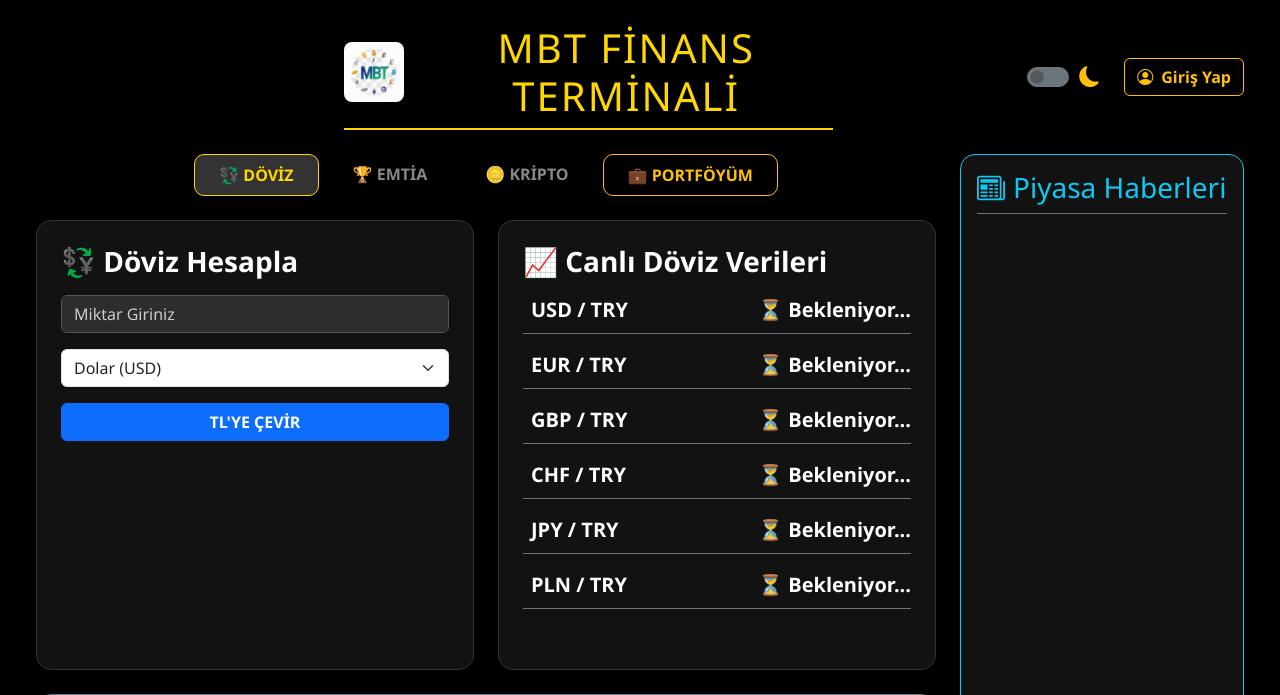
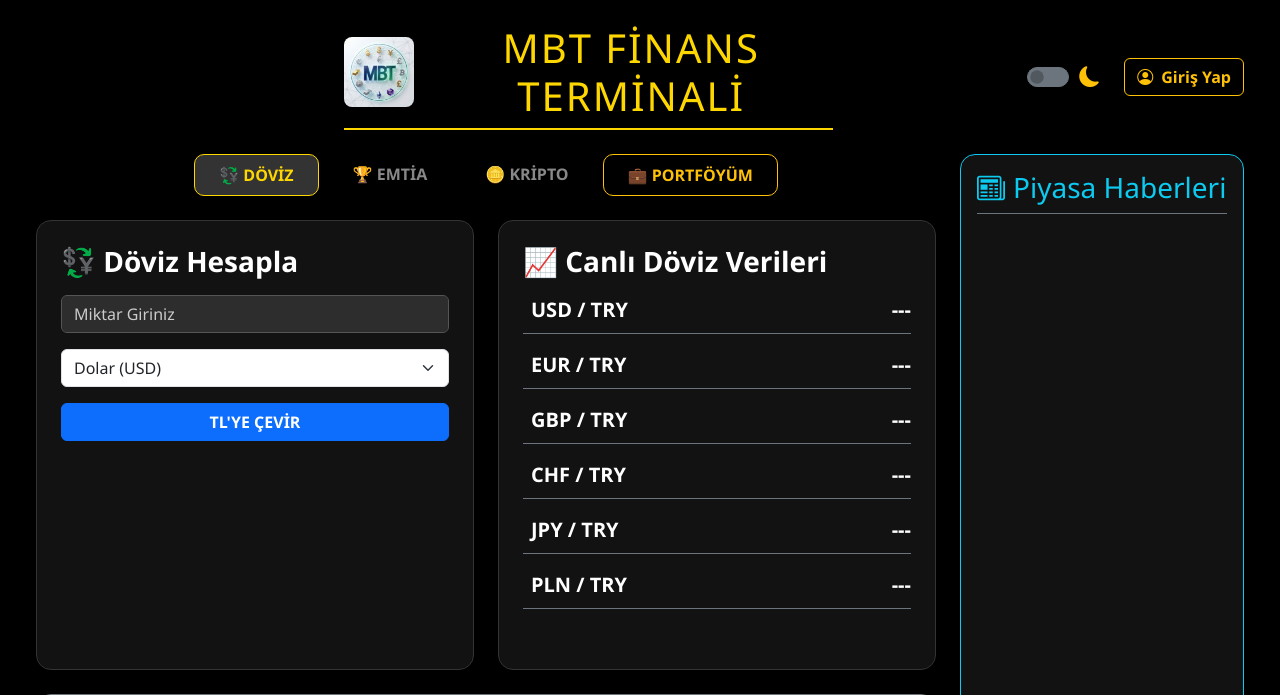
Before and after one commit to BerkayToluc/doviz-projem, a Flask app: page / in a window 1280 px wide. Shown: the top 695 px of the page. Run offline with Flask 3, Linux system fonts and the light colour scheme; parts of the project's set-up code (start-up, migrations or seed data) failed here and were passed over; some libraries are stand-ins or nearby versions.

Commit message:
Hata Düzeltmeleri Yapıldı ve Yeni Logo

```diff
--- a/app.py
+++ b/app.py
@@ -1,4 +1,5 @@
 import os
+import time
 import requests
 from flask import Flask, render_template, jsonify
 from bs4 import BeautifulSoup
@@ -11,12 +12,17 @@ SUPABASE_URL="https://ebyinbdxwjyhcmivtluq.supabase.co"
 SUPABASE_KEY = "ebyinbdxwjyhcmivtluq"
 supabase: Client = create_client(SUPABASE_URL, SUPABASE_KEY)
 
-ISTEK_ZAMAN_ASIMI = 5
+# --- SİSTEM AYARLARI ---
+ISTEK_ZAMAN_ASIMI = 4 # Dış siteleri bekleme süresini 4 saniyeye çektik ki sunucu tıkanmasın
 VARSAYILAN_PORT = 5000
 VERI_YUKLENIYOR = "..."
 VERI_YOK = "---"
 HTTP_BASARILI = 200
 DUSUK_FIYATLI_SEMBOLLER = ["DOGEUSDT", "XRPUSDT"]
+
+# --- AKILLI ÖNBELLEK (CACHE) AYARLARI ---
+SON_GUNCELLEME_ZAMANI = 0
+CACHE_SURESI = 15 # Dışarıdaki sitelere (Mynet, Binance vb.) en erken 15 saniyede bir sorulacak
 
 TARAYICI_BASLIGI = {
     'User-Agent': 'Mozilla/5.0 (Windows NT 10.0; Win64; x64) AppleWebKit/537.36 (KHTML, like Gecko) Chrome/122.0.0.0 Safari/537.36',
@@ -66,8 +72,7 @@ def mynetSayfasindenCek(kurlar):
         if baglanti:
             satir = baglanti.find_parent("tr")
             kurlar["JPY"] = satir.find_all("td")[2].text.strip() if satir else VERI_YOK
-    except:
-        kurlar["JPY"] = VERI_YOK
+    except: pass
 
 def paratictenCek(yol):
     try:
@@ -81,10 +86,12 @@ def paratictenCek(yol):
         return VERI_YOK
 
 def paraticSayfalarindenCek(kurlar, altin):
-    altin["ONS"] = paratictenCek("altin/ons/")
-    altin["ONS-GUMUS"] = paratictenCek("forex/emtia/gumus-ons/")
-    kurlar["PLN"] = paratictenCek("doviz/polonya-zlotisi/").replace('.', ',')
-    kurlar["CHF"] = paratictenCek("doviz/isvicre-frangi/").replace('.', ',')
+    try:
+        altin["ONS"] = paratictenCek("altin/ons/")
+        altin["ONS-GUMUS"] = paratictenCek("forex/emtia/gumus-ons/")
+        kurlar["PLN"] = paratictenCek("doviz/polonya-zlotisi/").replace('.', ',')
+        kurlar["CHF"] = paratictenCek("doviz/isvicre-frangi/").replace('.', ',')
+    except: pass
 
 def kriptoFiyatCek(sembol):
     try:
@@ -95,18 +102,29 @@ def kriptoFiyatCek(sembol):
         return VERI_YOK
 
 def binancedenKriptoVerileriniCek(kripto):
-    kripto["BTC"] = kriptoFiyatCek("BTCUSDT")
-    kripto["ETH"] = kriptoFiyatCek("ETHUSDT")
-    kripto["SOL"] = kriptoFiyatCek("SOLUSDT")
-    kripto["AVAX"] = kriptoFiyatCek("AVAXUSDT")
-    kripto["DOGE"] = kriptoFiyatCek("DOGEUSDT")
-    kripto["XRP"] = kriptoFiyatCek("XRPUSDT")
+    try:
+        kripto["BTC"] = kriptoFiyatCek("BTCUSDT")
+        kripto["ETH"] = kriptoFiyatCek("ETHUSDT")
+        kripto["SOL"] = kriptoFiyatCek("SOLUSDT")
+        kripto["AVAX"] = kriptoFiyatCek("AVAXUSDT")
+        kripto["DOGE"] = kriptoFiyatCek("DOGEUSDT")
+        kripto["XRP"] = kriptoFiyatCek("XRPUSDT")
+    except: pass
 
 def verileriCek():
-    global sonVeriler
-    kurlar = {}
-    altin = {}
-    kripto = {}
+    global sonVeriler, SON_GUNCELLEME_ZAMANI
+    su_an = time.time()
+
+    # Eğer son sorgunun üzerinden 15 saniye geçmediyse, dışarı gitme.
+    # Kendi hafızandaki veriyi yolla gitsin (Sunucuyu yormaz, 0 saniye sürer)
+    if su_an - SON_GUNCELLEME_ZAMANI < CACHE_SURESI:
+        return
+
+    # KOPYA ALIYORUZ: Eğer sitelerden biri o an çökmüşse, elimizdeki eski fiyatları
+    # silmemek için kopyasını oluşturup onun üzerinde güncelliyoruz.
+    kurlar = sonVeriler["kurlar"].copy()
+    altin = sonVeriler["altin"].copy()
+    kripto = sonVeriler["kripto"].copy()
 
     try:
         dovizComSayfasindanCek(kurlar, altin)
@@ -118,23 +136,23 @@ def verileriCek():
         sonVeriler["kurlar"] = kurlar
         sonVeriler["altin"] = altin
         sonVeriler["kripto"] = kripto
-        return kurlar, altin, kripto
-    except Exception:
-        return sonVeriler["kurlar"], sonVeriler["altin"], sonVeriler["kripto"]
+        SON_GUNCELLEME_ZAMANI = time.time() # Zamanı başarıyla güncelledik
+    except Exception as e:
+        print("Veri çekerken arka plan hatası:", e)
+        # Hata çıksa bile sistem çökmez, eski "sonVeriler" aynen kalır.
 
-# Rotalar @app.route olarak düzeltildi
 @app.route("/")
 def anaSayfa():
+    # İlk girişte boş kalmasın diye bir kez çek
     if sonVeriler["kurlar"].get("USD") == VERI_YUKLENIYOR:
         verileriCek()
     return render_template("index.html", kurlar=sonVeriler["kurlar"], altin_fiyatlari=sonVeriler["altin"], kripto_fiyatlari=sonVeriler["kripto"])
 
 @app.route("/api/fiyatlar")
 def apiFiyatlar():
-    verileriCek()
+    verileriCek() # Sadece 15 saniye geçtiyse dışarı çıkar, yoksa anında cevap verir
     return jsonify(sonVeriler)
 
-# Çalıştırma komutu app.run olarak düzeltildi
 if __name__ == "__main__":
     varsayilanPort = int(os.environ.get("PORT", VARSAYILAN_PORT))
     app.run(host="0.0.0.0", port=varsayilanPort, debug=False)
--- a/templates/index.html
+++ b/templates/index.html
@@ -3,7 +3,7 @@
 <head>
     <meta charset="UTF-8">
     <title>MBT Finans Terminali</title>
-    <link rel="icon" href="{{ url_for('static', filename='icon.png') }}" type="image/png">
+    <link rel="icon" href="{{ url_for('static', filename='icon2.png') }}" type="image/png">
     <link href="https://cdn.jsdelivr.net/npm/bootstrap@5.3.0/dist/css/bootstrap.min.css" rel="stylesheet">
     <link rel="stylesheet" href="https://cdn.jsdelivr.net/gh/lipis/flag-icons@7.0.0/css/flag-icons.min.css"/>
     <link rel="stylesheet" href="https://cdn.jsdelivr.net/npm/bootstrap-icons@1.11.1/font/bootstrap-icons.css">
@@ -94,7 +94,7 @@
             <div class="col-md-3 text-start d-none d-md-block"></div>
             <div class="col-md-5 text-center">
                 <h1 class="header-title d-inline-flex align-items-center pb-2 mb-0">
-                    <img src="{{ url_for('static', filename='icon.png') }}" alt="MBT Logo" style="width: 60px; height: 60px; margin-right: 15px; border-radius: 8px;">
+                    <img src="{{ url_for('static', filename='icon2.png') }}" alt="MBT Logo" style="width: 70px; height: 70px; margin-right: 15px; border-radius: 8px;">
                     MBT Finans Terminali
                 </h1>
             </div>
@@ -144,6 +144,8 @@
                                         <option value="EUR">Euro (EUR)</option>
                                         <option value="GBP">Sterlin (GBP)</option>
                                         <option value="CHF">İsviçre Frangı (CHF)</option>
+                                        <option value="JPY">Japon Yeni (JPY)</option>
+                                        <option value="PLN">Polonya Zlotisi (PLN)</option>
                                     </select>
                                     <button class="btn btn-primary w-100 fw-bold" id="btn-doviz-hesapla" onclick="isleDovizHesapla()">TL'YE ÇEVİR</button>
                                     <div id="doviz-sonuc-box" class="alert alert-info mt-3 bg-primary text-white border-0" style="display:none;"><span id="doviz-sonuc-text"></span></div>
@@ -155,7 +157,7 @@
                                     {% for doviz_kod, isim, bayrak in [('USD','USD / TRY','us'), ('EUR','EUR / TRY','eu'), ('GBP','GBP / TRY','gb'), ('CHF','CHF / TRY','ch'), ('JPY','JPY / TRY','jp'), ('PLN','PLN / TRY','pl')] %}
                                     <div class="d-flex justify-content-between align-items-center mb-3 pb-2 border-bottom border-secondary">
                                         <span class="text-bright fs-5"><span class="fi fi-{{bayrak}} me-2"></span> {{isim}}</span>
-                                        <span class="price-tag fs-5" id="val-{{doviz_kod}}">⏳ Bekleniyor...</span>
+                                        <span class="price-tag fs-5" id="val-{{doviz_kod}}">---</span>
                                     </div>
                                     {% endfor %}
                                 </div>
@@ -168,12 +170,14 @@
                             <div class="col-md-6">
                                 <div class="card p-4 h-100">
                                     <h3 class="text-bright mb-3 text-warning">✨ Kıymetli Maden Hesapla</h3>
-                                    <input type="number" id="calc-altin-miktar" class="form-control mb-3 dark-input" placeholder="Adet veya Gram" onkeypress="enterTetikle(event, 'btn-altin-hesapla')">
+                                    <input type="number" id="calc-altin-miktar" class="form-control mb-3 dark-input" placeholder="Miktar Giriniz" onkeypress="enterTetikle(event, 'btn-altin-hesapla')">
                                     <select id="calc-altin-turu" class="form-select mb-3 dark-input" onkeypress="enterTetikle(event, 'btn-altin-hesapla')">
                                         <option value="GRAM">Gram Altın</option>
                                         <option value="CEYREK">Çeyrek Altın</option>
                                         <option value="YARIM">Yarım Altın</option>
                                         <option value="TAM">Tam Altın</option>
+                                        <option value="ONS">Ons Altın (USD)</option>
+                                        <option value="ONS-GUMUS">Ons Gümüş (USD)</option>
                                     </select>
                                     <button class="btn btn-warning w-100 fw-bold" id="btn-altin-hesapla" onclick="isleAltinHesapla()">HESAPLA</button>
                                     <div id="altin-sonuc-box" class="alert alert-warning mt-3 bg-warning text-dark border-0" style="display:none;"><span id="altin-sonuc-text"></span></div>
@@ -184,21 +188,21 @@
                                     <h3 class="text-warning mb-3">🏆 Emtia Piyasaları</h3>
                                     <div class="d-flex justify-content-between align-items-center mb-3 pb-2 border-bottom border-secondary">
                                         <span class="text-warning fs-5">🏆 Gram Altın</span>
-                                        <span class="price-tag fs-5" id="val-GRAM">⏳ Bekleniyor...</span>
+                                        <span class="price-tag fs-5" id="val-GRAM">---</span>
                                     </div>
                                     <div class="d-flex justify-content-between align-items-center mb-3 pb-2 border-bottom border-secondary">
                                         <span class="text-info fs-5">🌍 Ons Altın (XAU)</span>
-                                        <span class="price-tag fs-5" id="val-ONS">⏳ Bekleniyor...</span>
+                                        <span class="price-tag fs-5" id="val-ONS">---</span>
                                     </div>
                                     {% for altin_kod, isim in [('CEYREK', 'Çeyrek Altın'), ('YARIM', 'Yarım Altın'), ('TAM', 'Tam Altın')] %}
                                     <div class="d-flex justify-content-between align-items-center mb-3 pb-2 border-bottom border-secondary">
                                         <span class="text-bright fs-5">🟡 {{isim}}</span>
-                                        <span class="price-tag fs-5" id="val-{{altin_kod}}">⏳ Bekleniyor...</span>
+                                        <span class="price-tag fs-5" id="val-{{altin_kod}}">---</span>
                                     </div>
                                     {% endfor %}
                                     <div class="d-flex justify-content-between align-items-center">
                                         <span style="color: #C0C0C0;" class="text-bright fs-5">🥈 Ons Gümüş (XAG)</span>
-                                        <span class="price-tag fs-5" id="val-ONS-GUMUS">⏳ Bekleniyor...</span>
+                                        <span class="price-tag fs-5" id="val-ONS-GUMUS">---</span>
                                     </div>
                                 </div>
                             </div>
@@ -228,27 +232,27 @@
                                     <h3 class="text-info mb-4">🪙 Kripto Varlıklar (USDT)</h3>
                                     <div class="d-flex justify-content-between align-items-center mb-3 pb-2 border-bottom border-secondary">
                                         <span class="text-bright fs-5" style="color: #F7931A !important;">₿ Bitcoin (BTC)</span>
-                                        <span class="price-tag fs-5" id="val-BTC">⏳ Bekleniyor...</span>
+                                        <span class="price-tag fs-5" id="val-BTC">---</span>
                                     </div>
                                     <div class="d-flex justify-content-between align-items-center mb-3 pb-2 border-bottom border-secondary">
                                         <span class="text-bright fs-5" style="color: #627EEA !important;">⟠ Ethereum (ETH)</span>
-                                        <span class="price-tag fs-5" id="val-ETH">⏳ Bekleniyor...</span>
+                                        <span class="price-tag fs-5" id="val-ETH">---</span>
                                     </div>
                                     <div class="d-flex justify-content-between align-items-center mb-3 pb-2 border-bottom border-secondary">
                                         <span class="text-bright fs-5" style="color: #14F195 !important;">◎ Solana (SOL)</span>
-                                        <span class="price-tag fs-5" id="val-SOL">⏳ Bekleniyor...</span>
+                                        <span class="price-tag fs-5" id="val-SOL">---</span>
                                     </div>
                                     <div class="d-flex justify-content-between align-items-center mb-3 pb-2 border-bottom border-secondary">
                                         <span class="text-bright fs-5" style="color: #E84142 !important;">🔺 Avalanche (AVAX)</span>
-                                        <span class="price-tag fs-5" id="val-AVAX">⏳ Bekleniyor...</span>
+                                        <span class="price-tag fs-5" id="val-AVAX">---</span>
                                     </div>
                                     <div class="d-flex justify-content-between align-items-center mb-3 pb-2 border-bottom border-secondary">
                                         <span class="text-bright fs-5" style="color: #C2A633 !important;">🐕 Dogecoin (DOGE)</span>
-                                        <span class="price-tag fs-5" id="val-DOGE">⏳ Bekleniyor...</span>
+                                        <span class="price-tag fs-5" id="val-DOGE">---</span>
                                     </div>
                                     <div class="d-flex justify-content-between align-items-center">
                                         <span class="text-bright fs-5" style="color: #888888 !important;">✕ Ripple (XRP)</span>
-                                        <span class="price-tag fs-5" id="val-XRP">⏳ Bekleniyor...</span>
+                                        <span class="price-tag fs-5" id="val-XRP">---</span>
                                     </div>
                                 </div>
                             </div>
@@ -350,7 +354,7 @@
                                 <option value="TRY">Türk Lirası (TL)</option>
                             </optgroup>
                             <optgroup label="💱 Dövizler">
-                                <option value="USD">Dolar (USD)</option><option value="EUR">Euro (EUR)</option><option value="GBP">Sterlin (GBP)</option><option value="CHF">İsviçre Frangı (CHF)</option>
+                                <option value="USD">Dolar (USD)</option><option value="EUR">Euro (EUR)</option><option value="GBP">Sterlin (GBP)</option><option value="CHF">İsviçre Frangı (CHF)</option><option value="JPY">Japon Yeni (JPY)</option><option value="PLN">Polonya Zlotisi (PLN)</option>
                             </optgroup>
                             <optgroup label="🏆 Emtialar">
                                 <option value="GRAM">Gram Altın</option>
@@ -388,7 +392,7 @@
                                 <option value="TRY">Türk Lirası (TL)</option>
                             </optgroup>
                             <optgroup label="💱 Dövizler">
-                                <option value="USD">Dolar (USD)</option><option value="EUR">Euro (EUR)</option><option value="GBP">Sterlin (GBP)</option><option value="CHF">İsviçre Frangı (CHF)</option>
+                                <option value="USD">Dolar (USD)</option><option value="EUR">Euro (EUR)</option><option value="GBP">Sterlin (GBP)</option><option value="CHF">İsviçre Frangı (CHF)</option><option value="JPY">Japon Yeni (JPY)</option><option value="PLN">Polonya Zlotisi (PLN)</option>
                             </optgroup>
                             <optgroup label="🏆 Emtialar">
                                 <option value="GRAM">Gram Altın</option>
@@ -513,7 +517,6 @@
             tradingViewWidgetYukle(yeniTema);
         }
 
-        // GÜNCELLEME: İstenilen semboller grafiğe eklendi
         function tradingViewWidgetYukle(tema) {
             const newsContainer = document.getElementById('tv-news-container');
             if (newsContainer) {
@@ -571,7 +574,9 @@
             }
         }
 
-        function oturumuSifirla() {
+        // GÜNCELLEME: Kapanan sekmeleri ve uzun bekleyişleri de anlayan yeni "Akıllı Otomatik Çıkış" sistemi
+        function etkinligiGuncelle() {
+            localStorage.setItem('mbtSonAktivite', Date.now()); // Son fare/klavye hareketinin saatini kaydet
             clearTimeout(oturumZamanlayici);
             if (!document.getElementById('user-profile-menu').classList.contains('d-none')) {
                 oturumZamanlayici = setTimeout(() => {
@@ -581,10 +586,20 @@
             }
         }
 
-        window.onload = oturumuSifirla;
-        document.onmousemove = oturumuSifirla;
-        document.onkeypress = oturumuSifirla;
-        document.onclick = oturumuSifirla;
+        window.onload = function() {
+            // Site yüklendiğinde, son hareketten bu yana ne kadar zaman geçmiş kontrol et
+            let sonAktivite = localStorage.getItem('mbtSonAktivite');
+            if (sonAktivite && (Date.now() - parseInt(sonAktivite) > ZAMAN_ASIMI_SURESI)) {
+                cikisYap(); // Süre dolduysa anında dışarı at
+                setTimeout(() => alert("Uzun süre işlem yapmadığınız için oturumunuz kapatıldı."), 500);
+            }
+            etkinligiGuncelle();
+        };
+
+        // Kullanıcının her hareketi sistemi "uyanık" tutar
+        document.onmousemove = etkinligiGuncelle;
+        document.onkeypress = etkinligiGuncelle;
+        document.onclick = etkinligiGuncelle;
 
         function enterTetikle(event, butonId) {
             if (event.key === "Enter") {
@@ -638,7 +653,7 @@
 
                     kaliciIsmiGetir(session.user);
                     girisSonrasiArayuz();
-                    oturumuSifirla();
+                    etkinligiGuncelle();
                 }
             } else if (event === 'SIGNED_OUT') {
                 cikisSonrasiArayuz();
@@ -733,7 +748,7 @@
         function zamanAsimiGuncelle() {
             ZAMAN_ASIMI_SURESI = parseInt(document.getElementById('ayar-zaman-asimi').value);
             localStorage.setItem('mbtZamanAsimi', ZAMAN_ASIMI_SURESI);
-            oturumuSifirla();
+            etkinligiGuncelle();
             mesajGoster('guvenlikMesaj', 'Süre güncellendi!', 'success');
         }
 
@@ -762,7 +777,13 @@
             if (miktar && el) {
                 let fiyat = metniSayiyaCevir(el.textContent);
                 if (fiyat === 0) return alert("Bekleyin.");
-                document.getElementById('altin-sonuc-text').innerText = `${miktar} ${kod === 'GRAM' ? 'Gram' : 'Adet'} = ${(miktar * fiyat).toLocaleString('tr-TR', {minimumFractionDigits: 2})} TL`;
+
+                let birimTipi = (kod === 'GRAM') ? 'Gram' : (kod.includes('ONS') ? 'Ons' : 'Adet');
+                let paraBirimi = kod.includes('ONS') ? '$' : 'TL';
+                let isaret = paraBirimi === '$' ? '$' : '';
+                let sonEk = paraBirimi === 'TL' ? ' TL' : '';
+
+                document.getElementById('altin-sonuc-text').innerText = `${miktar} ${birimTipi} = ${isaret}${(miktar * fiyat).toLocaleString('tr-TR', {minimumFractionDigits: 2})}${sonEk}`;
                 document.getElementById('altin-sonuc-box').style.display = 'block';
             }
         }
@@ -786,7 +807,7 @@
                     let eleman = document.getElementById('val-' + key);
                     if(eleman) {
                         let yeniFiyatMetni = veriler[key];
-                        if(yeniFiyatMetni === "---") return;
+                        if(yeniFiyatMetni === "---") return
                         let yeniFiyatSayisi = metniSayiyaCevir(yeniFiyatMetni);
 
                         if (!(key in oncekiFiyatlar)) oncekiFiyatlar[key] = yeniFiyatSayisi;
@@ -808,6 +829,20 @@
             }).catch(() => {});
         }
 
+        function hafizadanFiyatlariBas() {
+            const DOLAR_BIRIMLERI = ['ONS', 'ONS-GUMUS', 'BTC', 'ETH', 'SOL', 'AVAX', 'DOGE', 'XRP'];
+            Object.keys(oncekiFiyatlar).forEach(key => {
+                let eleman = document.getElementById('val-' + key);
+                if (eleman && oncekiFiyatlar[key]) {
+                    let formatliEskiFiyat = oncekiFiyatlar[key].toLocaleString('tr-TR', { minimumFractionDigits: 2, maximumFractionDigits: 4 });
+                    eleman.innerHTML = (DOLAR_BIRIMLERI.includes(key) ? "$" : "") + formatliEskiFiyat + (DOLAR_BIRIMLERI.includes(key) ? "" : " ₺");
+                    /* GÜNCELLEME: Gri renk stilini kaldırdık, artık orijinal beyaz renginde görünecek */
+                }
+            });
+            if(document.getElementById('pills-portfoy-tab').classList.contains('active')) portfoyVerileriniCek();
+        }
+
+        hafizadanFiyatlariBas();
         fiyatlariGuncelle();
         veriGuncellemeTimer = setInterval(fiyatlariGuncelle, GUNCELLEME_ARALIGI_MS);
 
```
Also changed, not shown: static/icon2.png (added).
